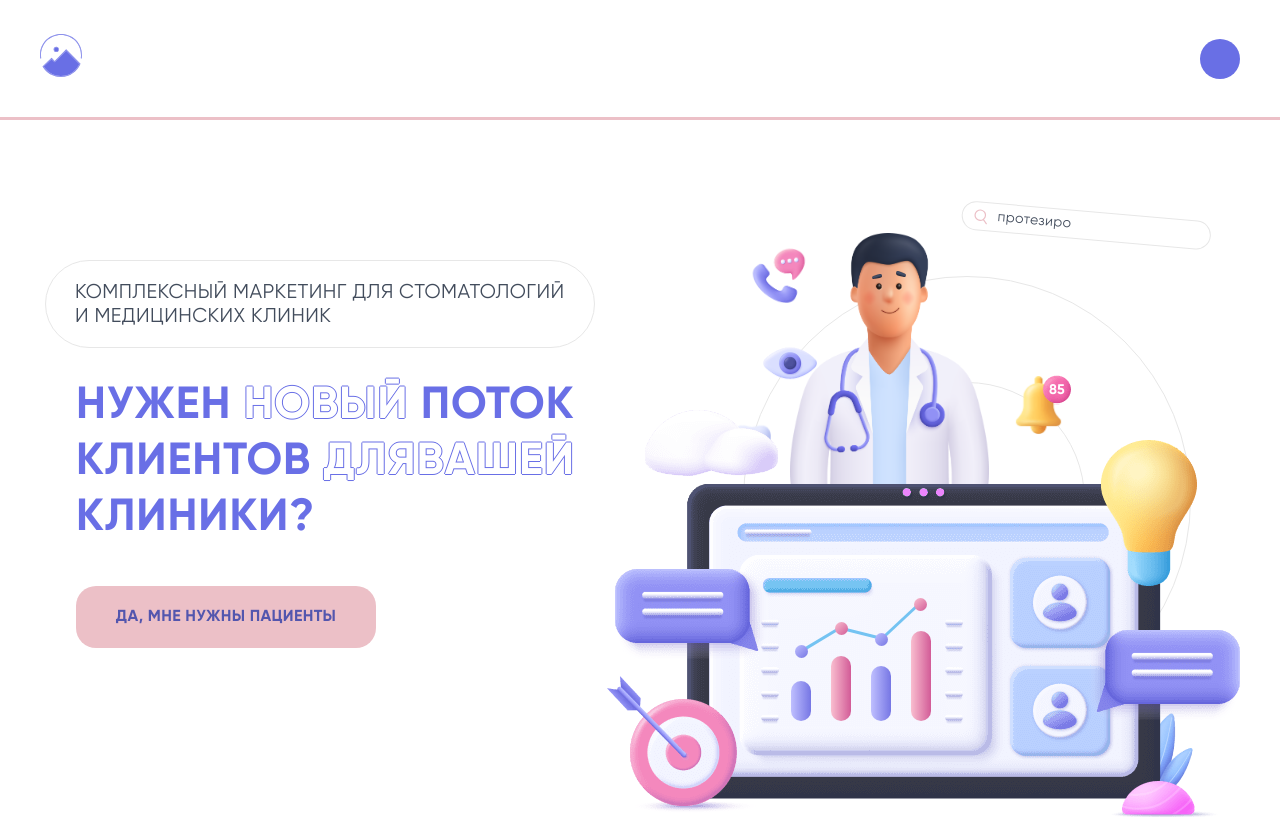
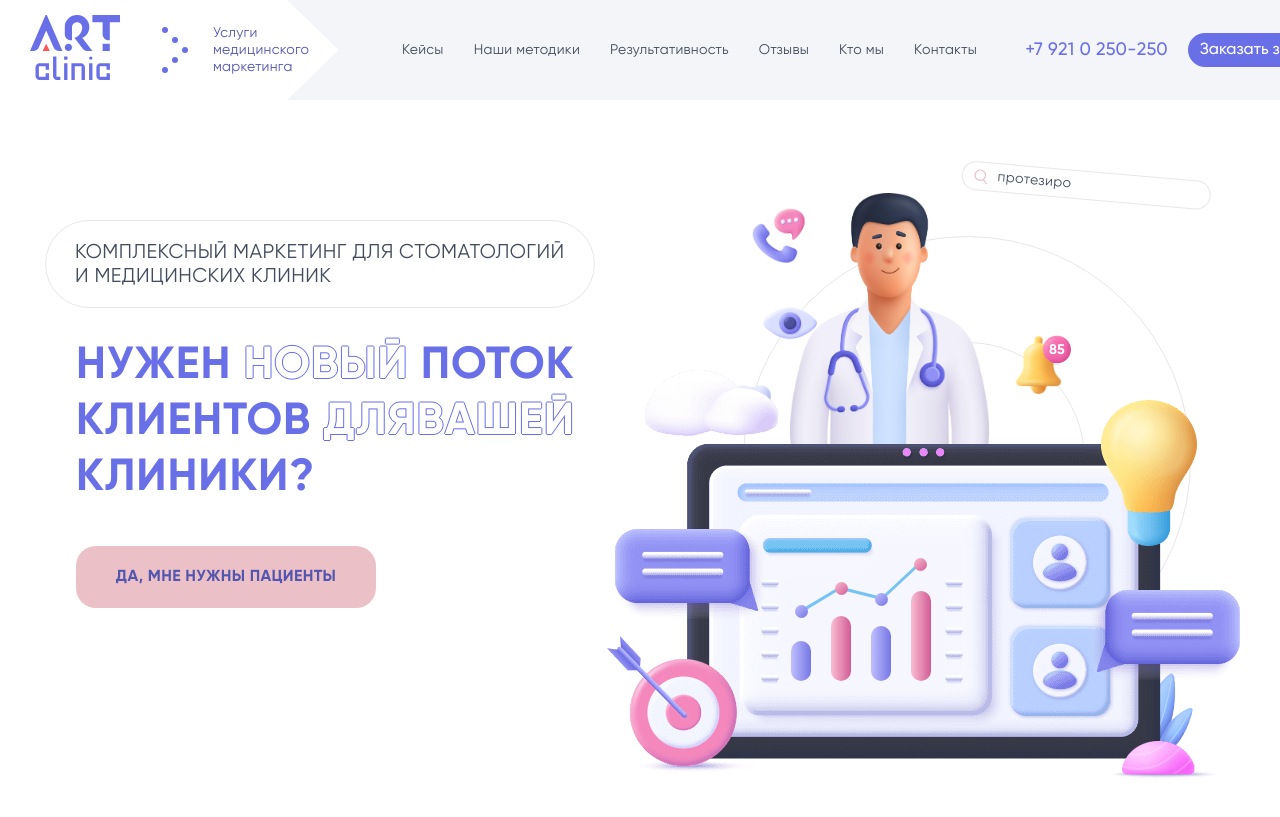
Before and after one commit to programm-papa/example-vue-landing-page, a Vue app: page / in a window 1280 px wide. Shown: the top 817 px of the page. Built offline with nearby package versions, Linux system fonts and the light colour scheme.

Commit message:
create new header

```diff
--- a/src/blocks/methods_attracting_customers_block.vue
+++ b/src/blocks/methods_attracting_customers_block.vue
@@ -12,7 +12,7 @@
               <div class="small-circle"></div>
             </div>
           </div>
-          <div class="method method_right" id="method_1" ref="method_1">
+          <div class="method method_left" id="method_1" ref="method_1">
             <div class="text blue">
               Разрабатываем маркетинговую стратегию клиники
             </div>
--- a/src/blocks/table_contents.vue
+++ b/src/blocks/table_contents.vue
@@ -1,8 +1,8 @@
 <template>
-  <div class="block" id="block2">
+  <div class="block" id="block2" ref="block2">
     <div class="bacground-wrapper">
       <div class="wrapper flex">
-        <a class="card" href="#block3">
+        <a class="card" href="#block3" @click="openSpecialMenu = true">
           <div class="card-img-circle">
             <div class="bacground-circle">
               <img src="@/assets/image/block2/services.png" alt="" />
@@ -103,7 +103,46 @@
 </template>
 
 <script>
-export default {};
+export default {
+  data() {
+    return {
+      block: "",
+    };
+  },
+  methods: {
+    changeOpenSpecialMenu() {
+      if (
+        !this.openSpecialMenu &&
+        this.block.offsetTop <= window.scrollY + window.innerHeight / 2 &&
+        !this.scrollTrackung_status
+      ) {
+        this.openSpecialMenu = true;
+      }
+    },
+  },
+  computed: {
+    openSpecialMenu: {
+      get() {
+        return this.$store.state.openSpecialMenuStatus;
+      },
+      set(value) {
+        this.$store.dispatch("updateOpenSpecialMenuStatus", value);
+      },
+    },
+    scrollTrackung_status() {
+      return this.$store.state.scrollTrackung_ActiveStepList.step3Active;
+    },
+  },
+  mounted() {
+    this.block = this.$refs.block2;
+    window.addEventListener(
+      "scroll",
+      function () {
+        this.changeOpenSpecialMenu();
+      }.bind(this)
+    );
+  },
+};
 </script>
 
 <style lang="scss" scoped>
--- a/src/components/Header.vue
+++ b/src/components/Header.vue
@@ -2,50 +2,123 @@
   <!-- header-place Этот блок нужен для того, чтобы не менялся размер страницы (убирает баг с дерганием header) -->
   <div class="header-place"></div>
   <div class="header" :class="scroll ? 'scroll' : ''">
-    <div class="desctop flex">
+    <div
+      class="header-wrapper desctop flex"
+      :class="openSpecialMenu ? 'modified-menu' : ''"
+    >
+      <div class="decor">
         <a href="#" class="logo">
           <svg
-          width="42"
-          height="43"
-          viewBox="0 0 42 43"
+            width="90"
+            height="65"
+            viewBox="0 0 90 65"
             fill="none"
             xmlns="http://www.w3.org/2000/svg"
           >
             <path
-            fill-rule="evenodd"
-            clip-rule="evenodd"
-            d="M16.265 18.0442C17.7435 18.0442 18.8934 16.8812 18.8934 15.3859C18.8934 13.8907 17.7435 12.7277 16.265 12.7277C14.7866 12.7277 13.6367 13.8907 13.6367 15.3859C13.6367 16.8812 14.8687 18.0442 16.265 18.0442ZM16.265 13.2277C15.0681 13.2277 14.1367 14.1615 14.1367 15.3859C14.1367 16.6003 15.1401 17.5442 16.265 17.5442C17.462 17.5442 18.3934 16.6104 18.3934 15.3859C18.3934 14.1615 17.462 13.2277 16.265 13.2277Z"
-            fill="#696FE5"
+              d="M89.9945 7.20006V0H62.3945V7.20006H72.5945V19.2002C72.5945 22.5139 75.2808 25.2002 78.5945 25.2002H79.7945V7.20006H89.9945Z"
+              fill="#696FE6"
             />
             <path
-            fill-rule="evenodd"
-            clip-rule="evenodd"
-            d="M26.1646 15.9178L14.6676 27.6005L11.585 24.4682L3.12891 32.4853C6.8044 38.4958 13.3611 42.5001 20.8326 42.5001C29.368 42.5001 36.7096 37.2742 39.9255 29.8016L26.1646 15.9178ZM11.5729 25.1687L3.76952 32.567C7.39627 38.2464 13.6877 42.0001 20.8326 42.0001C29.04 42.0001 36.1223 37.0462 39.3308 29.9118L26.1659 16.6294L14.6676 28.3133L11.5729 25.1687Z"
-            fill="#696FE5"
+              d="M79.7967 28.7998H72.5967V35.9999H79.7967V28.7998Z"
+              fill="#696FE6"
             />
             <path
-            fill-rule="evenodd"
-            clip-rule="evenodd"
-            d="M40.3848 29.9992L40.5182 29.6893L26.1633 15.2063L14.6676 26.8876L11.5972 23.7677L2.49121 32.4009L2.70234 32.7462C6.46344 38.8966 13.1772 43.0001 20.8326 43.0001C29.5786 43.0001 37.0942 37.6452 40.3848 29.9992ZM14.6676 27.6005L26.1646 15.9178L39.9255 29.8016C36.7096 37.2742 29.368 42.5001 20.8326 42.5001C13.3611 42.5001 6.8044 38.4958 3.12891 32.4853L11.585 24.4682L14.6676 27.6005Z"
-            fill="#696FE5"
+              d="M38.3968 35.9998C40.385 35.9998 41.9968 34.388 41.9968 32.3998C41.9968 30.4116 40.385 28.7998 38.3968 28.7998C36.4086 28.7998 34.7969 30.4116 34.7969 32.3998C34.7969 34.388 36.4086 35.9998 38.3968 35.9998Z"
+              fill="#696FE6"
             />
             <path
-            fill-rule="evenodd"
-            clip-rule="evenodd"
-            d="M14.1367 15.3859C14.1367 14.1615 15.0681 13.2277 16.265 13.2277C17.462 13.2277 18.3934 14.1615 18.3934 15.3859C18.3934 16.6104 17.462 17.5442 16.265 17.5442C15.1401 17.5442 14.1367 16.6003 14.1367 15.3859ZM3.76952 32.567L11.5729 25.1687L14.6676 28.3133L26.1659 16.6294L39.3308 29.9118C36.1223 37.0462 29.04 42.0001 20.8326 42.0001C13.6877 42.0001 7.39627 38.2464 3.76952 32.567Z"
-            fill="#696FE5"
+              d="M62.3982 35.9993H57.5446C55.6864 35.9993 53.933 35.1384 52.7969 33.668L44.3984 22.7993H52.278L62.3982 35.9993Z"
+              fill="#696FE6"
             />
             <path
-            d="M21.001 0.5C9.39427 0.5 0.5 9.49544 0.5 21.2342C0.5 22.3035 0.578165 23.3544 0.729027 24.3815L1.22372 24.3089C1.07638 23.3058 1 22.2791 1 21.2342C1 9.76624 9.67573 1 21.001 1C32.3262 1 41 9.76618 41 21.2342C41 22.2791 40.9236 23.3058 40.7763 24.3089L41.271 24.3815C41.4218 23.3544 41.5 22.3035 41.5 21.2342C41.5 9.49544 32.6077 0.5 21.001 0.5Z"
-            fill="#696FE5"
+              d="M59.3966 12.3C59.3966 15.1957 57.5966 21 52.274 22.8C51.2146 23.2082 49.7967 23.4 48.5967 23.4C47.3967 23.4 44.3968 22.8 44.3968 22.8C49.4372 21.7571 52.1969 16.8 52.1969 12.6C52.1969 9.6 50.0969 7.2 47.0967 7.19999C44.3968 7.19999 41.9968 9.37499 41.9968 12.3V25.2H40.7969C37.4832 25.2 34.7969 22.5137 34.7969 19.2V12.3C34.7969 11.76 34.8569 9.83998 34.9769 9.29998C36.2587 4.27952 41.2039 0 46.4967 0C46.8367 0 47.0567 0 47.3967 0C54.3118 0.15367 59.3966 5.66863 59.3966 12.3Z"
+              fill="#696FE6"
             />
             <path
-            d="M0.5 21.2342C0.5 9.49544 9.39427 0.5 21.001 0.5C32.6077 0.5 41.5 9.49544 41.5 21.2342C41.5 22.3035 41.4218 23.3544 41.271 24.3815L41.7657 24.4542C41.9201 23.4031 42 22.3279 42 21.2342C42 9.22471 32.8892 0 21.001 0C9.11281 0 0 9.22465 0 21.2342C0 22.3279 0.0799506 23.4031 0.234336 24.4542L0.729027 24.3815C0.578165 23.3544 0.5 22.3035 0.5 21.2342Z"
-            fill="#696FE5"
+              d="M32.401 36H29.1119C26.7349 36 24.582 34.5967 23.6225 32.4219L16.2007 15.6L8.77946 32.4218C7.81999 34.5967 5.66703 36 3.28994 36H0.000976562L15.6012 0H16.8012L32.401 36Z"
+              fill="#696FE6"
+            />
+            <path
+              d="M16.2006 28.7998L12.6006 35.9998H19.8006L16.2006 28.7998Z"
+              fill="#FF5555"
+            />
+            <path
+              d="M15.6247 54.8558H19.0167V48.1358H9.5127C7.30356 48.1358 5.5127 49.9267 5.5127 52.1358V60.9998C5.5127 63.2089 7.30356 64.9998 9.5127 64.9998H19.0167V58.2478H15.6247V61.8318H8.8727V51.3038H15.6247V54.8558Z"
+              fill="#696FE6"
+            />
+            <path
+              d="M23.0664 60.9998C23.0664 63.2089 24.8573 64.9998 27.0664 64.9998H30.3624V61.8318H26.4264V41.3838H23.0664V60.9998Z"
+              fill="#696FE6"
+            />
+            <path
+              d="M34.1202 44.7438H37.4802V41.3838H34.1202V44.7438ZM34.1202 64.9998H37.4802V48.1358H34.1202V64.9998Z"
+              fill="#696FE6"
+            />
+            <path
+              d="M51.5359 64.9998H54.9279V52.1358C54.9279 49.9266 53.1371 48.1358 50.9279 48.1358H41.4239V64.9998H44.7839V51.3038H51.5359V64.9998Z"
+              fill="#696FE6"
+            />
+            <path
+              d="M59.1027 43.0638C59.1027 43.9916 59.8549 44.7438 60.7827 44.7438C61.7105 44.7438 62.4627 43.9916 62.4627 43.0638C62.4627 42.136 61.7105 41.3838 60.7827 41.3838C59.8549 41.3838 59.1027 42.136 59.1027 43.0638ZM59.1027 64.9998H62.4627V48.1358H59.1027V64.9998Z"
+              fill="#696FE6"
+            />
+            <path
+              d="M76.5184 54.8558H79.9104V48.1358H70.4064C68.1973 48.1358 66.4064 49.9267 66.4064 52.1358V60.9998C66.4064 63.2089 68.1973 64.9998 70.4064 64.9998H79.9104V58.2478H76.5184V61.8318H69.7664V51.3038H76.5184V54.8558Z"
+              fill="#696FE6"
             />
           </svg>
         </a>
+        <div class="dot-arrow" @click="openSpecialMenu = !openSpecialMenu">
+          <div class="dot"></div>
+          <div class="dot"></div>
+          <div class="dot"></div>
+          <div class="dot"></div>
+          <div class="dot"></div>
+        </div>
+        <a
+          class="special-link"
+          href="#block3"
+          @click="openSpecialMenu = !openSpecialMenu"
+          >Услуги медицинского маркетинга</a
+        >
+      </div>
       <div class="links">
+        <div
+          class="scroll_tracking__links"
+          :class="scroll_tracking__linksClass"
+        >
+          <div class="links_row" ref="links_row">
+            <a href="#step-one">Ребрендинг</a>
+            <a href="#step-two">Веб-разработка</a>
+            <a href="#step-three">Маркетинг</a>
+          </div>
+          <div
+            class="prograss_row"
+            :style="
+              'padding-left:' +
+              scrollTrackingLinksWidth.firstElement / 2 +
+              'px; padding-right:' +
+              scrollTrackingLinksWidth.thirdElement / 2 +
+              'px;'
+            "
+          >
+            <div class="progress">
+              <div
+                class="progress-active"
+                :style="'width:' + progressWidth"
+              ></div>
+            </div>
+          </div>
+        </div>
+        <a href="#block7">Кейсы</a>
+        <a href="#block7">Наши методики</a>
+        <a href="#block7">Результативность</a>
+        <a href="#block7">Отзывы</a>
+        <a href="#block7">Кто мы</a>
+        <a href="#block7">Контакты</a>
+      </div>
+      <!-- <div class="links">
         <a href="#block3">Услуги</a>
         <div
           class="scroll_tracking__links"
@@ -79,9 +152,11 @@
         <a href="#block9">Пример</a>
         <a href="#block10">Отзывы</a>
         <a href="#contacts">Контакты</a>
-      </div>
-      <a href="" class="phone"> 8 800 123 45 67 </a>
-      <div class="order-call flex">
+      </div> -->
+      <div class="contact">
+        <a href="" class="phone"> +7 921 0 250-250</a>
+        <div class="order-call"><div class="text">Заказать звонок</div></div>
+        <!-- <div class="order-call flex">
           <div class="phone-icon">
             <svg
               width="16"
@@ -97,6 +172,7 @@
             </svg>
           </div>
           <div class="text">Заказать звонок</div>
+        </div> -->
       </div>
     </div>
     <div class="adaptive flex">
@@ -187,9 +263,17 @@ export default {
         return "0px";
       }
     },
+    openSpecialMenu: {
+      get() {
+        return this.$store.state.openSpecialMenuStatus;
+      },
+      set(value) {
+        this.$store.dispatch("updateOpenSpecialMenuStatus", value);
+      },
+    },
   },
   mounted() {
-    const scrollTracking_linksRowSize = this.$refs.links_row.offsetWidth;
+    // const scrollTracking_linksRowSize = this.$refs.links_row.offsetWidth;
     const scrollTracking_linksChild = this.$refs.links_row.children;
     //Длинна первой ссылки
     this.scrollTrackingLinksWidth.firstElement =
@@ -215,41 +299,125 @@ export default {
 </script>
 <style lang="scss" scoped>
 .header-place {
-  height: 120px;
+  height: 100px;
   width: 100%;
   position: relative;
   margin-bottom: -120px;
 }
 .header {
   width: 100%;
-  height: 120px;
+  height: 100px;
   transition: 0.5s;
   position: sticky;
   top: 0;
   background-color: #ffffff;
   z-index: 10;
+  &::before {
+    position: absolute;
+    left: 0;
+    top: 0;
+    width: 50%;
+    height: 100%;
+    content: "";
+    background: #ffffff;
+  }
+  &::after {
+    position: absolute;
+    left: 50%;
+    top: 0;
+    width: 50%;
+    height: 100%;
+    content: "";
+    background: #f4f5f9;
+  }
+  .header-wrapper {
+    position: relative;
+    z-index: 1;
+    width: 1366px;
+    padding: 0px 30px;
+    margin: 0px auto;
+  }
   .desctop {
     height: 100%;
     align-items: center;
-    padding: 0px 120px 0px;
+    .decor {
+      position: relative;
+      height: 100%;
+      display: flex;
+      align-items: center;
+      background-color: #ffffff;
+      .logo {
+        margin-right: 42px;
+      }
+      .dot-arrow {
+        display: flex;
+        flex-direction: column;
+        gap: 4px;
+        margin-right: 25px;
+        transition: margin-right 0.3s;
+        cursor: pointer;
+        .dot {
+          width: 6px;
+          height: 6px;
+          border-radius: 100%;
+          background-color: #696fe5;
+          transition: 0.3s;
+          &:nth-of-type(2),
+          &:nth-of-type(4) {
+            margin-left: 10px;
+          }
+          &:nth-of-type(3) {
+            margin-left: 20px;
+          }
+        }
+      }
+      .special-link {
+        width: 74px;
+        position: relative;
+        cursor: pointer;
+        //Стили текста
+        font-style: normal;
+        font-weight: 400;
+        font-size: 14px;
+        line-height: 17px;
+        letter-spacing: 0.02em;
+        color: #5356ae;
+        transition: 0.2s;
+      }
+      &::before {
+        position: absolute;
+        content: "";
+        right: 0;
+        transform: translateX(100%);
+        width: 0;
+        height: 0;
+        border-top: 50px solid transparent;
+        border-left: 52px solid #ffffff;
+        border-right: 0px solid #ffffff;
+        border-bottom: 50px solid transparent;
+      }
+    }
+
     .links {
       margin-left: auto;
-      width: 1030px;
-      padding: 0px 20px;
+      flex-grow: 1;
+      height: 100%;
+      background: #f4f5f9;
       display: flex;
       align-items: center;
-      gap: 40px;
+      gap: 30px;
+      padding-left: 85px;
       a {
         position: relative;
         display: block;
         font-style: normal;
         font-weight: 400;
-        font-size: 16px;
+        font-size: 14px;
         line-height: 20px;
         letter-spacing: 0.02em;
         color: #424c5c;
         &:hover {
-          text-shadow: 0 0 0.45px #333, 0 0 0.45px #333;
+          text-shadow: 0 0 0.3px #333, 0 0 0.3px #333;
           &::before {
             position: absolute;
             content: "";
@@ -263,11 +431,14 @@ export default {
       }
       .scroll_tracking__links {
         position: relative;
+        opacity: 0;
+        width: 0;
+        transition: width 0.3s;
         .links_row {
           position: relative;
           z-index: 3;
           display: flex;
-          gap: 40px;
+          gap: 30px;
           a {
             display: flex;
             justify-content: center;
@@ -342,80 +513,156 @@ export default {
         }
       }
     }
+    .contact {
+      display: flex;
+      align-items: center;
       .phone {
-      margin-left: 70px;
+        font-style: normal;
         font-weight: 500;
-      font-size: 16px;
-      line-height: 20px;
+        font-size: 18px;
+        line-height: 22px;
         letter-spacing: 0.02em;
-      color: #424c5c;
+        color: #696fe6;
       }
       .order-call {
-      margin-left: 55px;
-      width: 200px;
-      height: 40px;
-      border-radius: 61px;
-      border: 2px solid #696fe6;
-      gap: 17px;
         cursor: pointer;
-      align-items: center;
-      position: relative;
-      overflow: hidden;
-      .phone-icon {
-        width: 30px;
-        height: 30px;
+        margin-left: 20px;
+        width: 148px;
+        height: 34px;
+        background: #696fe6;
+        border-radius: 17px;
         display: flex;
         align-items: center;
         justify-content: center;
-        background: #696fe6;
-        border-radius: 100%;
-        z-index: 1;
-        position: relative;
-        right: -5px;
-        transition: right 0.3s;
-      }
         .text {
+          font-style: normal;
           font-weight: 500;
           font-size: 16px;
           line-height: 19px;
-        color: #696fe6;
-        position: relative;
-        z-index: 1;
-        left: 0px;
-        transition: color 0.3s, left 0.3s;
+          display: flex;
+          align-items: center;
+          color: #ffffff;
         }
-      // &::before {
-      //     position: absolute;
-      //     content: "";
+        &:hover {
+          background: #ff5555;
+        }
+      }
+      // .order-call {
+      //   margin-left: 20px;
+      //   width: 200px;
+      //   height: 40px;
+      //   border-radius: 61px;
+      //   border: 2px solid #696fe6;
+      //   gap: 17px;
+      //   cursor: pointer;
+      //   align-items: center;
+      //   position: relative;
+      //   overflow: hidden;
+      //   .phone-icon {
       //     width: 30px;
       //     height: 30px;
-      //     border-radius: 61px;
+      //     display: flex;
+      //     align-items: center;
+      //     justify-content: center;
       //     background: #696fe6;
-      //     transition: width 0.3s, height 0.3s, left 0.3s;
-      //     left: 5px;
+      //     border-radius: 100%;
+      //     z-index: 1;
+      //     position: relative;
+      //     right: -5px;
+      //     transition: right 0.3s;
+      //   }
+      //   .text {
+      //     font-weight: 500;
+      //     font-size: 16px;
+      //     line-height: 19px;
+      //     color: #696fe6;
+      //     position: relative;
+      //     z-index: 1;
+      //     left: 0px;
+      //     transition: color 0.3s, left 0.3s;
+      //   }
+      //   // &::before {
+      //   //     position: absolute;
+      //   //     content: "";
+      //   //     width: 30px;
+      //   //     height: 30px;
+      //   //     border-radius: 61px;
+      //   //     background: #696fe6;
+      //   //     transition: width 0.3s, height 0.3s, left 0.3s;
+      //   //     left: 5px;
+      //   // }
+      //   &:hover {
+      //     background: #ff5555;
+      //     border: 2px solid #ff5555;
+      //     // transition: background;
+      //     // transition-delay: 0.25s;
+      //     .phone-icon {
+      //       background: #fff;
+      //       left: auto;
+      //       right: -162px;
+      //       svg {
+      //         path {
+      //           fill: #ff5555;
+      //         }
+      //       }
+      //     }
+      //     .text {
+      //       color: #fff;
+      //       left: -25px;
+      //     }
+      //     &::before {
+      //       width: 200px;
+      //       height: 40px;
+      //       left: 0px;
+      //     }
+      //   }
       // }
-      &:hover {
-        background: #696fe6;
-        // transition: background;
-        // transition-delay: 0.25s;
-        .phone-icon {
-          background: #fff;
-          left: auto;
-          right: -162px;
-          svg {
-            path {
-              fill: #696fe6;
+    }
+    &.modified-menu {
+      .decor {
+        .dot-arrow {
+          margin-right: 50px;
+          .dot {
+            &:nth-of-type(2),
+            &:nth-of-type(4) {
+              margin-left: 10px;
+            }
+            &:nth-of-type(1),
+            &:nth-of-type(5) {
+              margin-left: 20px;
+            }
+            &:nth-of-type(3) {
+              margin-left: 0px;
             }
           }
         }
-        .text {
-          color: #fff;
-          left: -25px;
+        .special-link {
+          opacity: 0;
+          width: 0;
+          pointer-events: none;
         }
         &::before {
-          width: 200px;
-          height: 40px;
-          left: 0px;
+          border-left: 0px solid #f4f5f9;
+          border-right: 52px solid #f4f5f9;
+          transform: translateX(0%);
+        }
+      }
+      .links {
+        padding-left: 0px;
+        margin-left: -12px;
+        .scroll_tracking__links {
+          width: fit-content;
+          opacity: 1;
+          transition: opacity 0.3s;
+        }
+      }
+      .contact {
+        flex-direction: column;
+        align-items: center;
+        justify-content: center;
+        gap: 9px;
+        .order-call {
+          margin-left: 0px;
         }
       }
     }
@@ -443,43 +690,13 @@ export default {
       background-color: #333;
       right: 40px;
       .open {
-
       }
     }
   }
-  border-bottom: 3px solid #ecc0c7;
+
   &.scroll {
-    height: 70px;
-    border-bottom: 2px solid #ecc0c7;
-  }
-}
-@media screen and (max-width: 1800px) {
-  .header {
-    .desctop {
-      padding: 0 30px 0px;
-    }
-  }
-}
-@media screen and (max-width: 1600px) {
-  .header {
-    .desctop {
-      .phone {
-        margin-left: 10px;
-      }
-      .order-call {
-        margin-left: 25px;
-      }
-    }
-  }
-}
-@media screen and (max-width: 1500px) {
-  .header {
-    .desctop {
-      display: none;
-    }
-    .adaptive {
-      display: flex;
-    }
+    height: 100px;
+    box-shadow: 0px 12px 10px -4px rgba(34, 60, 80, 0.2);
   }
 }
 </style>
```
Also changed, not shown: src/blocks/cases_block.vue (+43 -42 lines), src/store/index.js (+20 -11 lines), src/assets/image/block7/case_2.png (added), src/assets/image/studio_logo.svg. Lines whose indentation alone changed are shown as unchanged.
